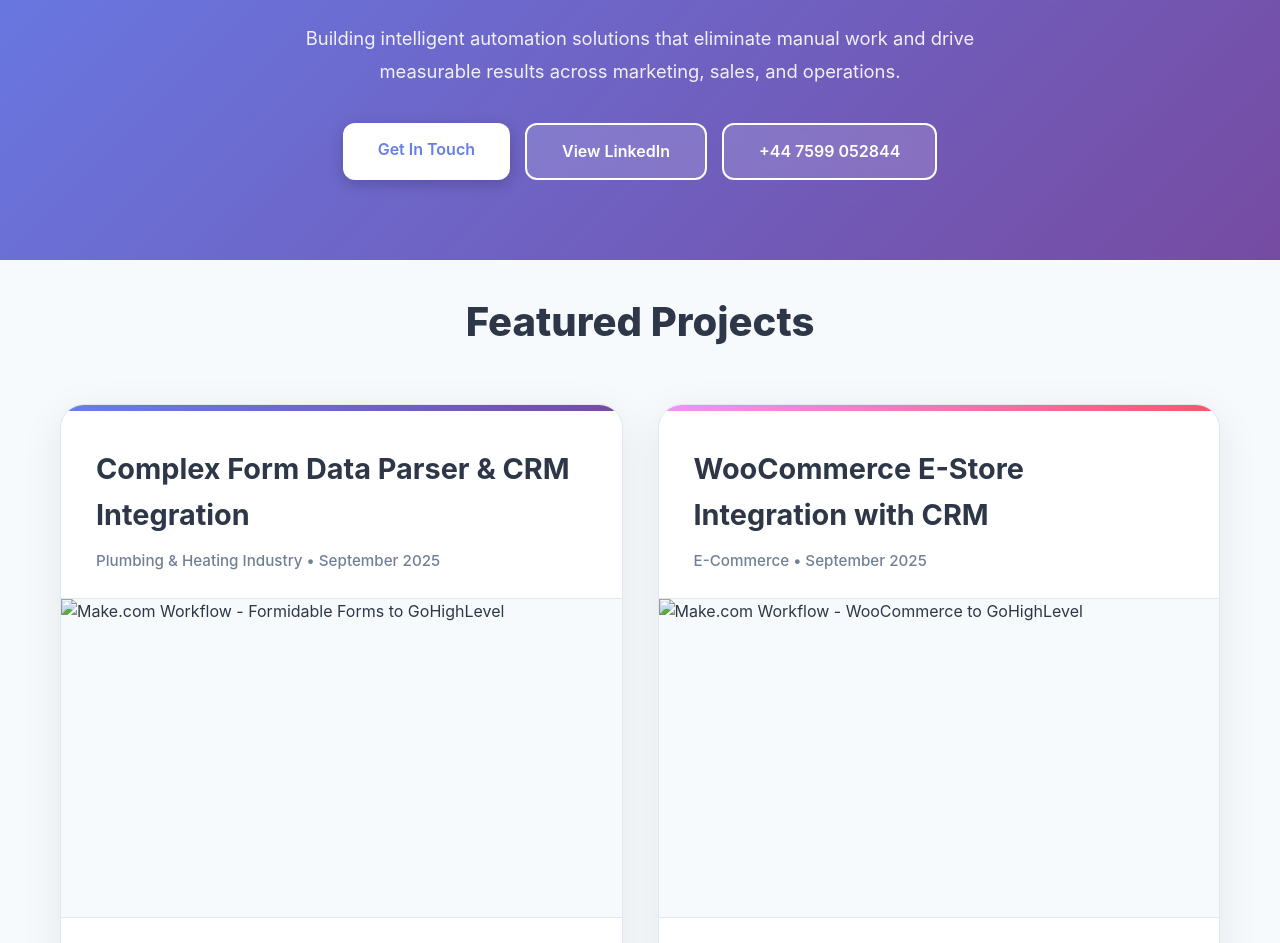
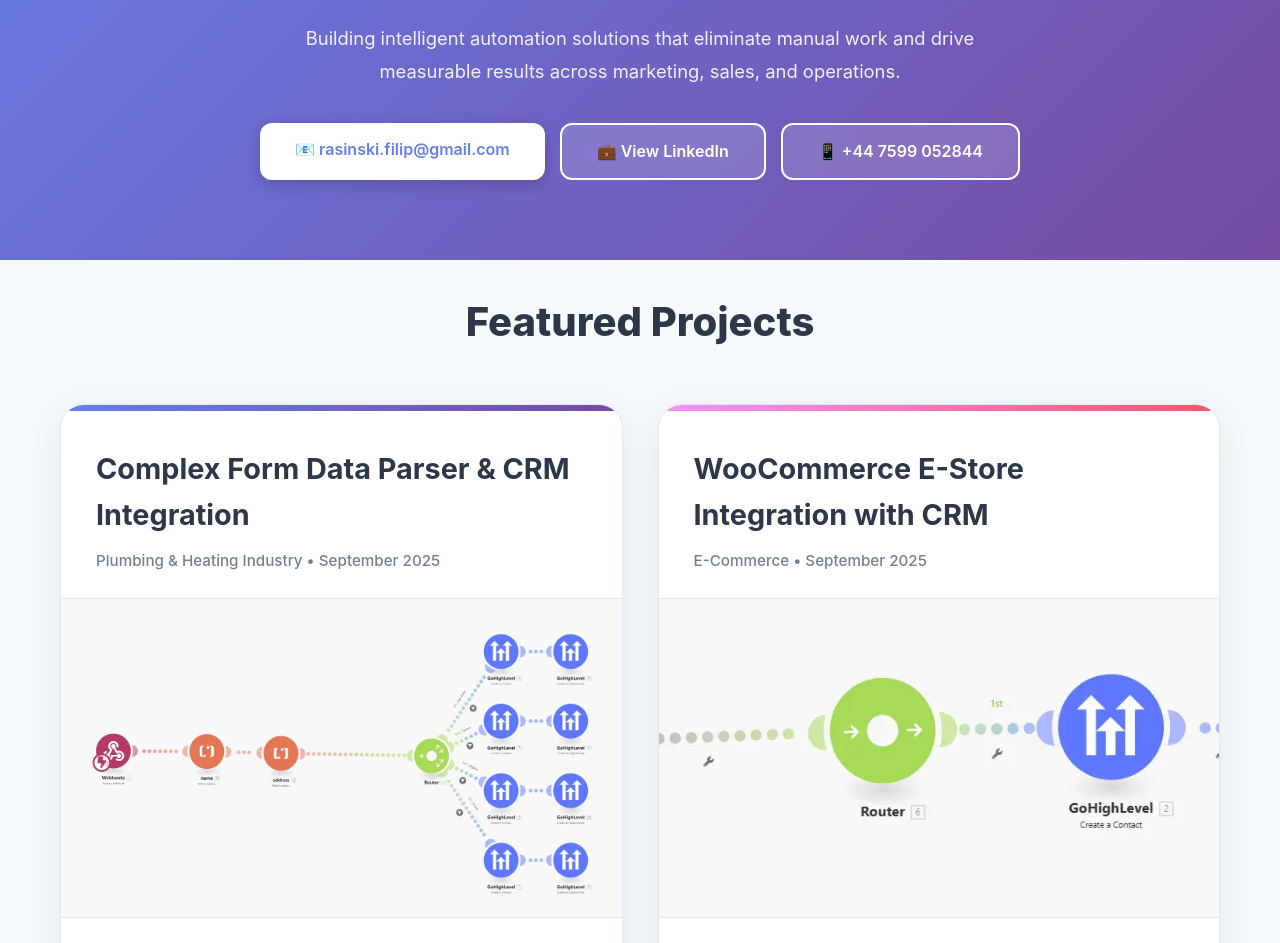
Before and after one commit to filiprasinski/automation-workflows-portfolio, a plain HTML site: page index.html in a window 1280 px wide. Shown: the part 249-1192 px from the top of the page. Drawn offline with Linux system fonts and the light colour scheme.

Commit message:
Add files via upload

```diff
--- a/index.html
+++ b/index.html
@@ -369,7 +369,7 @@
         }
 
         .project-card:nth-child(3) .result-value {
-            color: #00f2fe;
+            color: #0066cc;
         }
 
         .result-label {
@@ -401,9 +401,9 @@
             <div class="subtitle">CRM & Automation Workflow Specialist</div>
             <p class="bio">Building intelligent automation solutions that eliminate manual work and drive measurable results across marketing, sales, and operations.</p>
             <div class="cta-buttons">
-                <a href="mailto:rasinski.filip@gmail.com" class="btn btn-primary">Get In Touch</a>
-                <a href="https://linkedin.com/in/yourprofile" class="btn btn-secondary">View LinkedIn</a>
-                <a href="tel:+447599052844" class="btn btn-secondary">+44 7599 052844</a>
+                <a href="mailto:rasinski.filip@gmail.com" class="btn btn-primary">📧 rasinski.filip@gmail.com</a>
+                <a href="https://www.linkedin.com/in/filiprasinski" target="_blank" class="btn btn-secondary">💼 View LinkedIn</a>
+                <a href="tel:+447599052844" class="btn btn-secondary">📱 +44 7599 052844</a>
             </div>
         </div>
     </div>
@@ -420,7 +420,7 @@
                 </div>
 
                 <div class="project-image">
-                    <img src="images/Make.com Workflow - Formidable Forms to GoHighLevel.png" alt="Make.com Workflow - Formidable Forms to GoHighLevel">
+                    <img src="images/workflow-ghl-gbplumbing.png" alt="Make.com Workflow - Formidable Forms to GoHighLevel">
                 </div>
 
                 <div class="project-content">
@@ -477,7 +477,7 @@
                 </div>
 
                 <div class="project-image">
-                    <img src="images/Make.com Workflow - WooCommerce to GoHighLevel.png" alt="Make.com Workflow - WooCommerce to GoHighLevel">
+                    <img src="images/workflow-make.com-grassedartificial.png" alt="Make.com Workflow - WooCommerce to GoHighLevel">
                 </div>
 
                 <div class="project-content">
@@ -577,7 +577,7 @@
                                 <div class="result-label">Manual Pipeline Updates</div>
                             </div>
                         </div>
-                        <p style="margin-top: 20px; font-style: italic; color: #00f2fe;">Impact: Solar consultants and operations managers reclaimed significant time previously spent on manual processes. Automated tasks and reminders improved team efficiency and accountability. Solar consultants gained capacity for strategic product planning instead of last-minute rushes.</p>
+                        <p style="margin-top: 20px; font-style: italic; color: #0066cc;">Impact: Solar consultants and operations managers reclaimed significant time previously spent on manual processes. Automated tasks and reminders improved team efficiency and accountability. Solar consultants gained capacity for strategic product planning instead of last-minute rushes.</p>
                     </div>
                 </div>
             </div>
```
